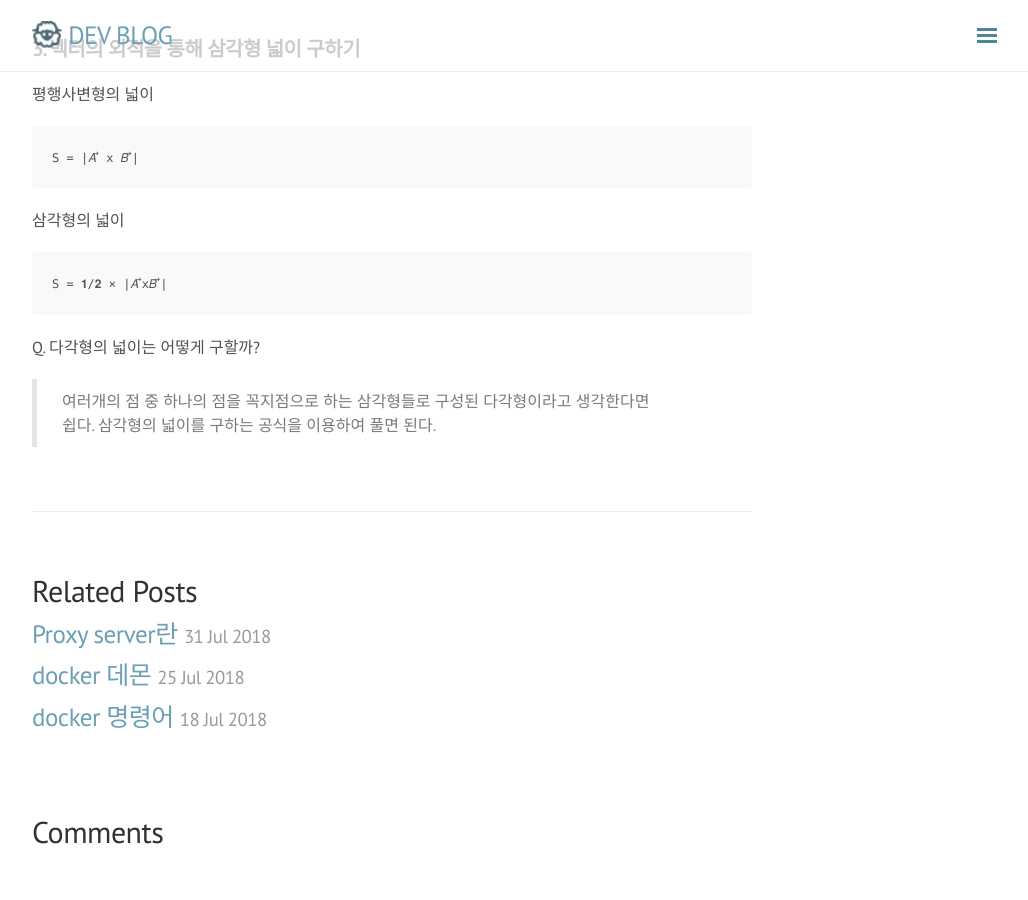
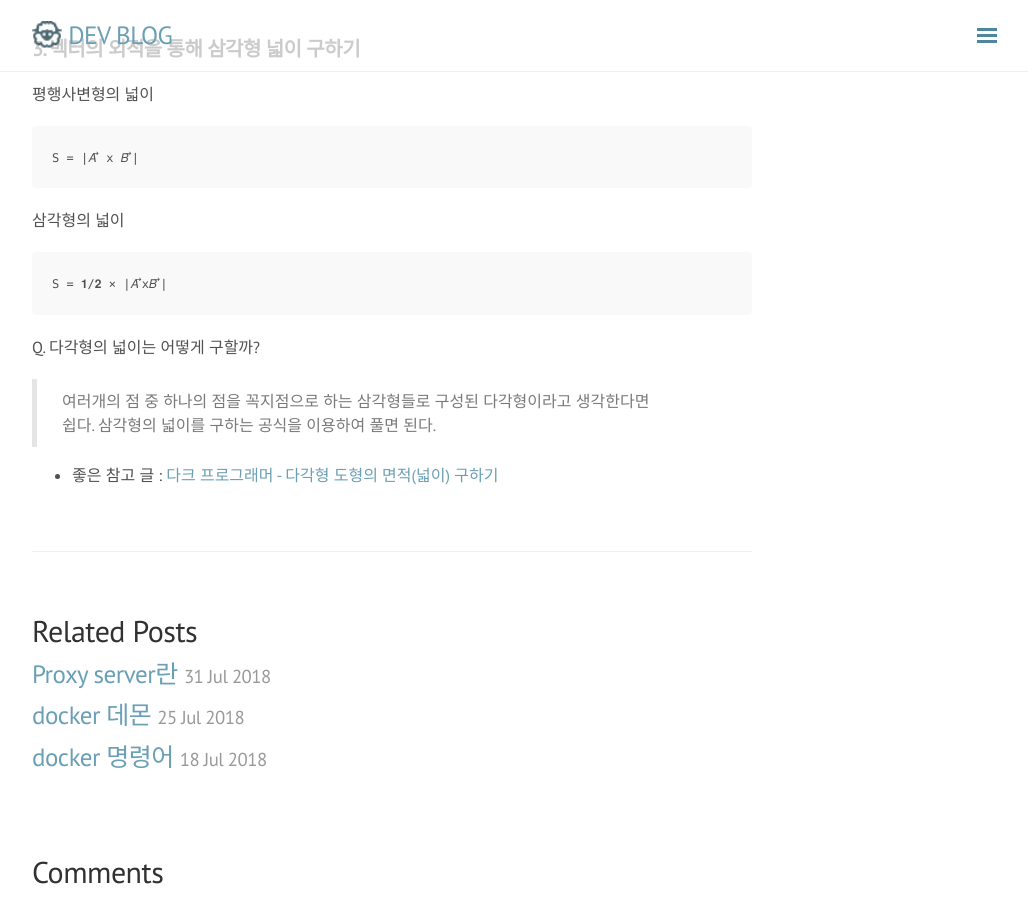
Before and after one commit to rmcodestar/rmcodestar.github.io, a Jekyll site: the page built from _posts/2018-07-29-vector-product.md, in a window 1280 px wide and 900 px high, scrolled down 1921 px. Shown: the whole window, without its empty margins (248-1276 px from the left). Built offline with Jekyll 4.4.1, drawn with Linux system fonts in a browser that asks for light colours; nearby versions of some CDN libraries; comment, search, counter and statistics services are not loaded; before the commit the page ends 2781 px from its top, so only the background shows below that.

Commit message:
Update 2018-07-29-vector-product.md

```diff
--- a/_posts/2018-07-29-vector-product.md
+++ b/_posts/2018-07-29-vector-product.md
@@ -72,3 +72,5 @@ S = 𝟏/𝟐 × |𝐴 ⃗x𝐵 ⃗|
 
 Q. 다각형의 넓이는 어떻게 구할까?
 > 여러개의 점 중 하나의 점을 꼭지점으로 하는 삼각형들로 구성된 다각형이라고 생각한다면 쉽다. 삼각형의 넓이를 구하는 공식을 이용하여 풀면 된다.
+
+* 좋은 참고 글 : [다크 프로그래머 - 다각형 도형의 면적(넓이) 구하기](http://darkpgmr.tistory.com/86)
```
